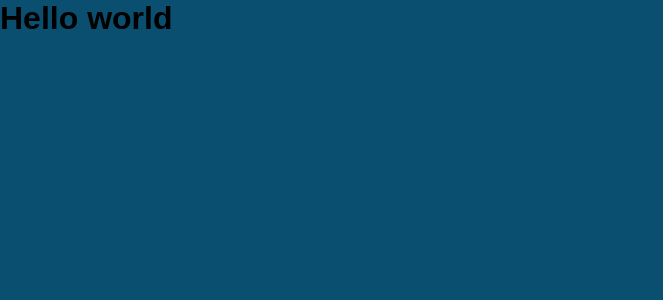
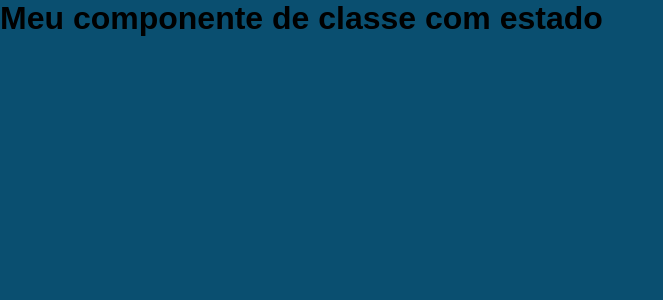
Before and after one commit to JCDMeira/react-class-app, a React (Create React App) app: page / in a window 1280 px wide. Shown: the top 300 px of the page, without its empty margins (0-663 px from the left). Built offline with nearby package versions, Linux system fonts and the light colour scheme.

Commit message:
feat: test statefull/class component

```diff
--- a/src/App.jsx
+++ b/src/App.jsx
@@ -1,10 +1,9 @@
 import React from 'react';
 import './App.css';
 
+// # my components
+import Main from './components/main';
+
 export default function App() {
-  return (
-    <div className="App">
-      <h1>Hello world</h1>
-    </div>
-  );
+  return <Main />;
 }
--- /dev/null
+++ b/src/components/main.jsx
@@ -0,0 +1,10 @@
+import React, { Component } from 'react';
+
+export default class Main extends Component {
+  // Componentes de classe precisam do método render
+  // Para devolverem os elementos xml, ou seja, renderizar algo
+
+  render() {
+    return <h1>Meu componente de classe com estado</h1>;
+  }
+}
```
